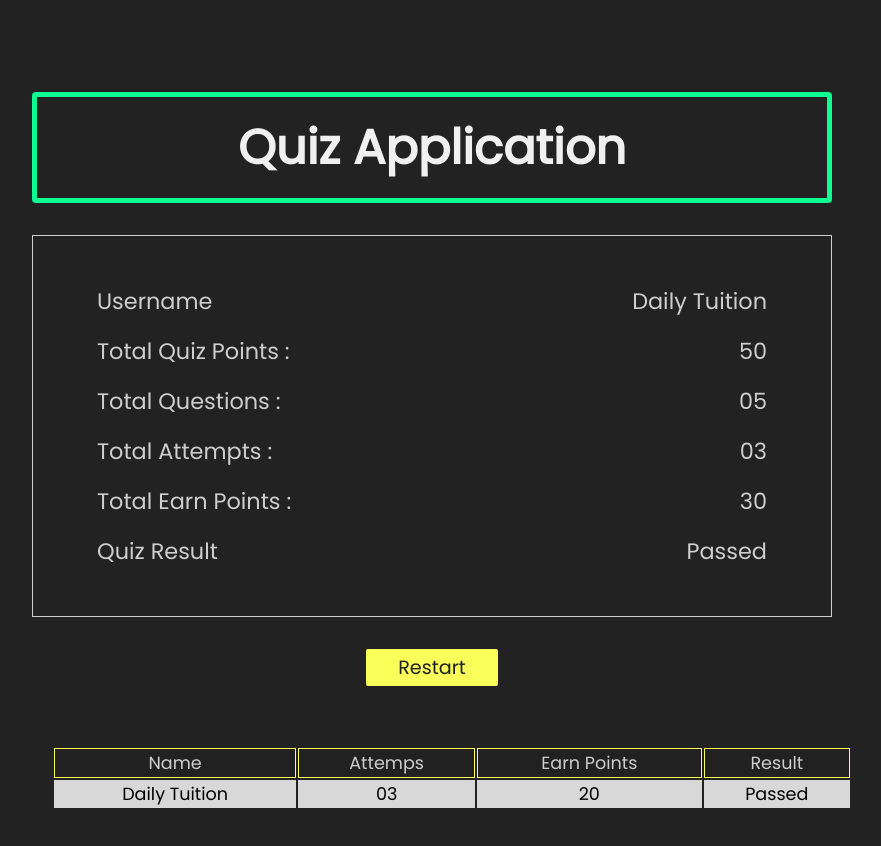
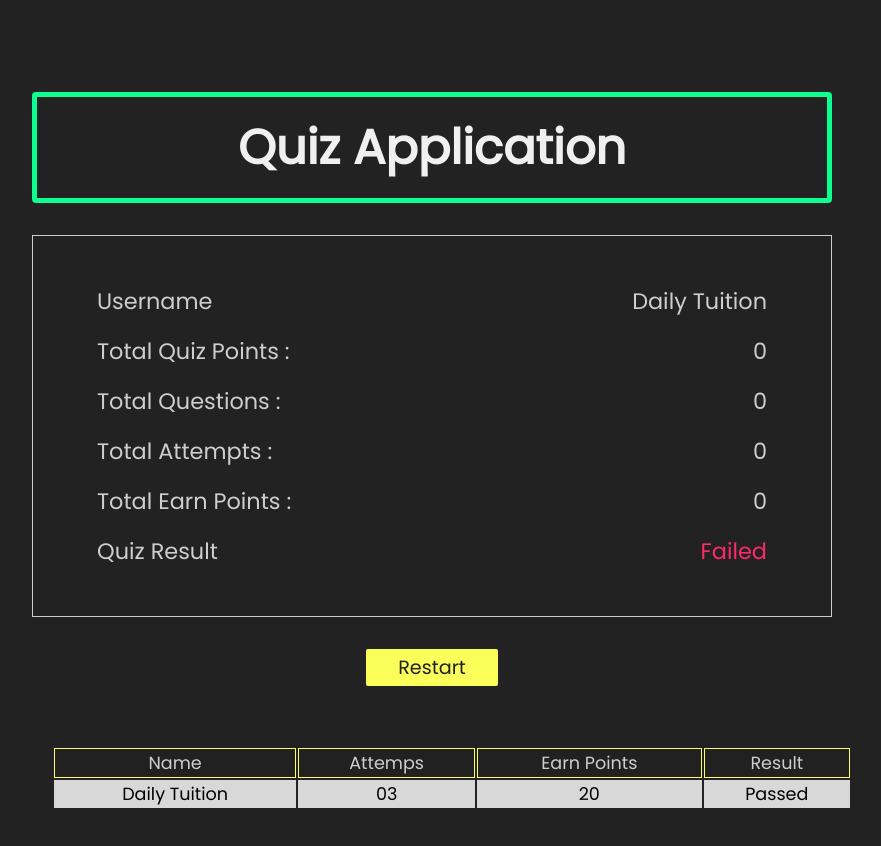
Before and after one commit to henryydiamond/Quiz-App-Client, a React (Create React App) app: page /result in a window 1280 px wide. Shown: the top 846 px of the page, without its empty margins (208-1089 px from the left). Built offline with nearby package versions, Linux system fonts and the light colour scheme.

Commit message:
Result Completed

```diff
--- a/src/components/Questions.js
+++ b/src/components/Questions.js
@@ -11,6 +11,7 @@
 
     const [checked, setChecked] = useState(undefined)
     const { trace } = useSelector(state => state.questions);
+    const result = useSelector(state => state.result.result);
     const [{ isLoading, apiData, serverError}] = useFetchQestion()
 
     const questions = useSelector(state => state.questions.queue[state.questions.trace])
@@ -23,6 +24,7 @@
     function onSelect(i){
         onChecked(i)
         setChecked(i)
+        dispatch(updateResult({ trace, checked}))
     }
 
 
@@ -46,7 +48,7 @@
                         />
 
                         <label className='text-primary' htmlFor={`q${i}-option`}>{q}</label>
-                        <div className='check'></div>
+                        <div className={`check ${result[trace] == i ? 'checked' : ''}`}></div>
                     </li>
                 ))
             }
--- a/src/components/Quiz.js
+++ b/src/components/Quiz.js
@@ -16,14 +16,8 @@
     const { queue, trace } = useSelector(state => state.questions);
     const dispatch = useDispatch()
 
-    useEffect(() => {
-        console.log(result)
-    })
-
     /** next button event handler */
     function onNext(){
-        console.log('On next click')
-
         if(trace < queue.length){
             /** increase the trace value by one using MoveNextAction */
             dispatch(MoveNextQuestion());
@@ -34,11 +28,12 @@
             }
         }
 
+        /** reset the value of the checked variable */
+        setChecked(undefined)
     }
 
     /** Prev button event handler */
     function onPrev(){
-        console.log('On onPrev click')
         if(trace > 0){
             /** decrease the trace value by one using MovePrevQuestion */
             dispatch(MovePrevQuestion());
@@ -63,7 +58,7 @@
         <Questions onChecked={onChecked} />
 
         <div className='grid'>
-            <button className='btn prev' onClick={onPrev}>Prev</button>
+            { trace > 0 ? <button className='btn prev' onClick={onPrev}>Prev</button> : <div></div>}
             <button className='btn next' onClick={onNext}>Next</button>
         </div>
     </div>
--- a/src/components/Result.js
+++ b/src/components/Result.js
@@ -1,18 +1,29 @@
-import React from 'react'
+import React, { useEffect } from 'react'
 import '../styles/Result.css';
 import { Link } from 'react-router-dom';
 
 import ResultTable from './ResultTable';
-import { useDispatch } from 'react-redux';
-
+import { useDispatch, useSelector } from 'react-redux';
+import { attempts_Number, earnPoints_Number, flagResult } from '../helper/helper';
 
 /** import actions  */
 import { resetAllAction } from '../redux/question_reducer';
 import { resetResultAction } from '../redux/result_reducer';
 
+
 export default function Result() {
 
     const dispatch = useDispatch()
+    const { questions : { queue ,answers}, result : { result, userId}}  = useSelector(state => state)
+
+    useEffect(() => {
+        console.log(flag)
+    })
+
+    const totalPoints = queue.length * 10;
+    const attempts = attempts_Number(result);
+    const earnPoints = earnPoints_Number(result, answers, 10)
+    const flag = flagResult(totalPoints, earnPoints)
 
     function onRestart(){
         dispatch(resetAllAction())
@@ -30,23 +41,23 @@
             </div>
             <div className='flex'>
                 <span>Total Quiz Points : </span>
-                <span className='bold'>50</span>
+                <span className='bold'>{totalPoints || 0}</span>
             </div>
             <div className='flex'>
                 <span>Total Questions : </span>
-                <span className='bold'>05</span>
+                <span className='bold'>{ queue.length || 0}</span>
             </div>
             <div className='flex'>
                 <span>Total Attempts : </span>
-                <span className='bold'>03</span>
+                <span className='bold'>{attempts || 0}</span>
             </div>
             <div className='flex'>
                 <span>Total Earn Points : </span>
-                <span className='bold'>30</span>
+                <span className='bold'>{earnPoints || 0}</span>
             </div>
             <div className='flex'>
                 <span>Quiz Result</span>
-                <span className='bold'>Passed</span>
+                <span style={{ color : `${flag ? "#2aff95" : "#ff2a66" }` }} className='bold'>{flag ? "Passed" : "Failed"}</span>
             </div>
         </div>
 
--- a/src/database/data.js
+++ b/src/database/data.js
@@ -44,4 +44,6 @@
             'convert()',
         ]
     }
-]
+];
+
+export const answers = [0, 1, 2, 1, 0];
--- /dev/null
+++ b/src/helper/helper.js
@@ -0,0 +1,13 @@
+
+
+export function attempts_Number(result){
+    return result.filter(r => r !== undefined).length;
+}
+
+export function earnPoints_Number(result, answers, point){
+    return result.map((element, i) => answers[i] === element).filter(i => i).map(i => point).reduce((prev, curr) => prev + curr, 0);
+}
+
+export function flagResult(totalPoints, earnPoints){
+    return (totalPoints * 50 / 100) < earnPoints; /** earn 50% marks */
+}
--- a/src/hooks/FetchQuestion.js
+++ b/src/hooks/FetchQuestion.js
@@ -1,6 +1,6 @@
 import { useEffect, useState } from "react"
 import { useDispatch } from "react-redux";
-import data from "../database/data";
+import data, { answers } from "../database/data";
 
 /** redux actions */
 import * as Action from '../redux/question_reducer'
@@ -23,7 +23,7 @@
                     setGetData(prev => ({...prev, apiData : question}));
 
                     /** dispatch an action */
-                    dispatch(Action.startExamAction(question))
+                    dispatch(Action.startExamAction({question, answers}))
                 } else{
                     throw new Error("No Question Avalibale");
                 }
--- a/src/redux/question_reducer.js
+++ b/src/redux/question_reducer.js
@@ -10,9 +10,11 @@
     },
     reducers : {
         startExamAction : (state, action) => {
+            let { question, answers} = action.payload
             return {
                 ...state,
-                queue : action.payload
+                queue : question,
+                answers
             }
         },
         moveNextAction : (state) => {
```
